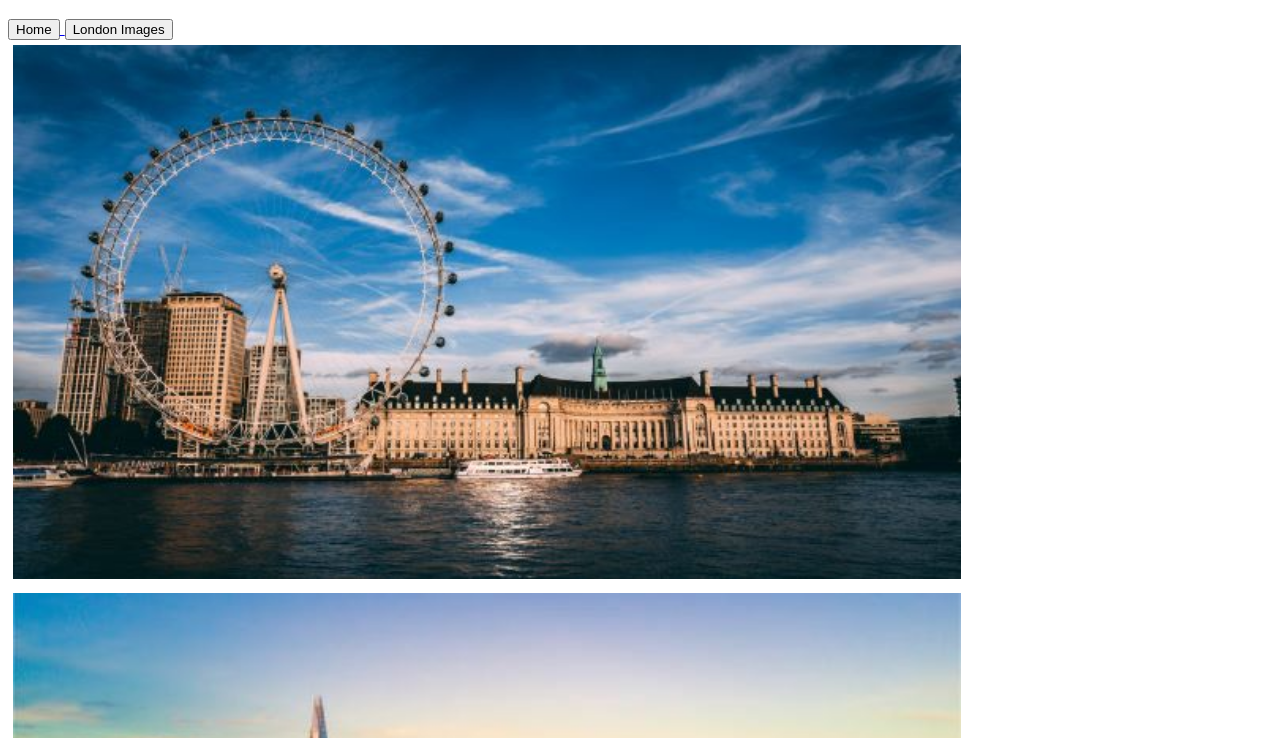
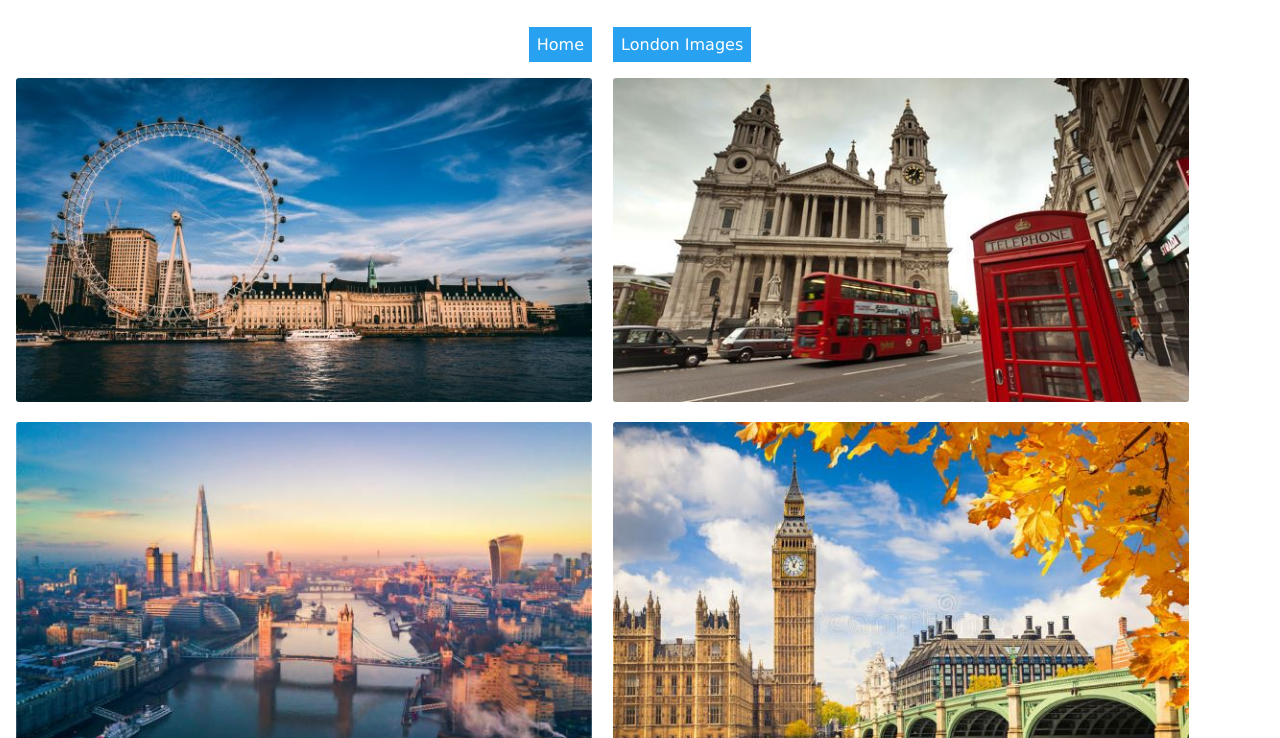
Before and after one commit to balalzaman/simple-travel-site, a plain HTML site: page cityimages.html in a window 1280 px wide. Shown: the part 62-800 px from the top of the page. Drawn offline with Linux system fonts and the light colour scheme.

Commit message:
simpletravelsite

```diff
--- a/cityimages.html
+++ b/cityimages.html
@@ -9,21 +9,22 @@
 London
 </h1>
     <style>
-            .photo{
+        .photo {
+            margin: 0.5rem;
             width: 45vw;
+            height: auto;
+            border: 5px;
+            color: black;
+            border-radius: 3px;
             }
     </style>
         <body>
             <nav>
                 <a href="index.html">
-                    <button>
                     Home
-                    </button>
                 </a>
                 <a href="cityimages.html">
-                    <button>
                     London Images
-                    </button>
                 </a>
             </nav>
         </body>
@@ -34,46 +35,25 @@ London
                 clear: both;
                 display: table;
                 }
-            </style>
-            <div class="column">
-                <img src= "images/London.jpg" alt="London" width="150%" height="150%">
-                <style>
-                    .column {
-                        float: left;
-                        width: 50%;
-                        padding: 5px;
+                nav {
+                margin: auto;
+                /* width: 50px; */
+                text-align: center;
+                }
+                nav a {
+                    background-color: rgb(41, 161, 241);
+                    padding: 0.5rem;
+                    margin: 0.5rem;
+                    display: inline-block;
+                    font-size: 1rem;
+                    color: white;
+                    border:rgb(41, 161, 241);
+                    text-decoration: none;
                 }
             </style>
+        <div class=.photo>
+            <img src= "images/London.jpg" alt="London" class="photo" width="50%" height="50%">
+            <img src= "images/London4.jpg" alt="London" class="photo" width="50%" height="50%">
+            <img src= "images/London2.jpg" alt="London" class="photo" width="50%" height="50%">
+            <img src= "images/London3.jpg" alt="London" class="photo" width="50%" height="50%">
         </div>
-            <div class="column">
-                <img src= "images/London2.jpg" alt="London" width="150%" height="150%">
-                <style>
-                    .column {
-                        float: left;
-                        width: 50%;
-                        padding: 5px;
-                    }
-                </style>
-            </div>
-            <div class="column">
-                <img src= "images/London3.jpg" alt="London3" width="150%" height="150%">
-                <style>
-                    .column {
-                        float: left;
-                        width: 50%;
-                        padding: 5px;
-                    }
-                </style>
-            </div>
-            <div class="column">
-                <img src= "images/London4.jpg" alt="London4" width="150%" height="150%">
-                <style>
-                    .column {
-                        float: left;
-                        width: 50%;
-                        padding: 5px;
-                    }
-                </style>
-            </div>
-          </div>
-          <stlye>
```
Lines whose indentation alone changed are shown as unchanged.
